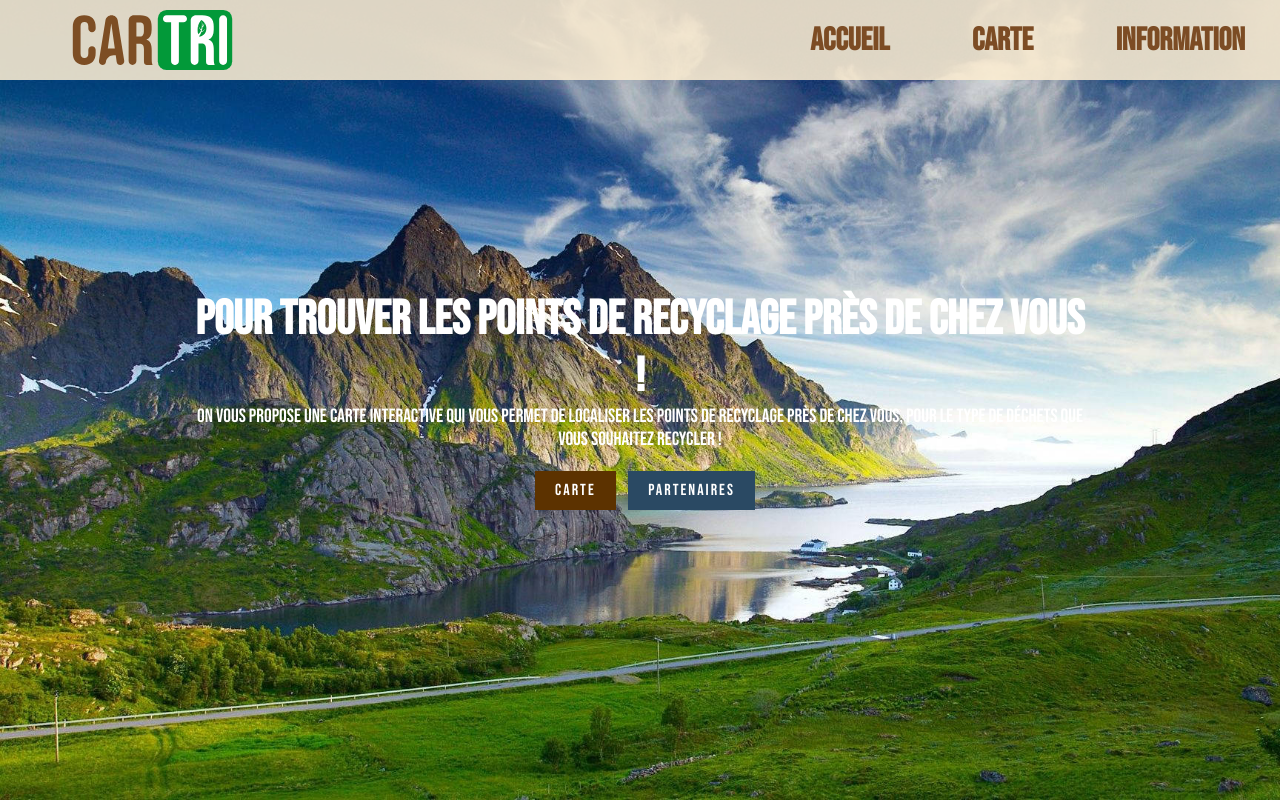
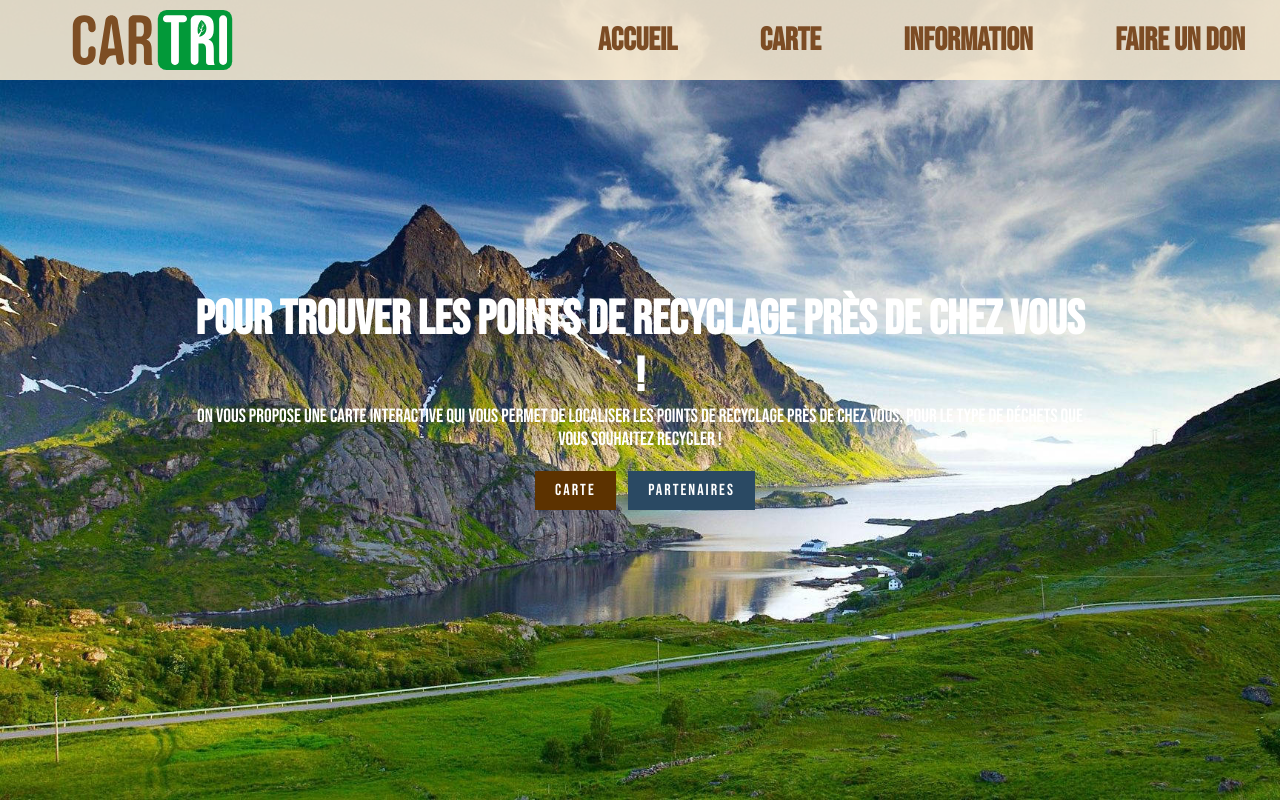
Before and after one commit to LowellTN/PPII_2023, a Flask app: page / in a window 1280 px wide. Run offline with Flask 3, Linux system fonts and the light colour scheme.

Commit message:
Ajout du bouton 'Faire un don' sur la homepage qui mène à la page de dons

```diff
--- a/templates/homepage.html
+++ b/templates/homepage.html
@@ -17,6 +17,7 @@
                     <li class="active"><a href="#">Accueil</a></li>
                     <li><a href="map">Carte</a></li>
                     <li><a href="#">Information</a></li>
+                    <li><a href="dons">Faire un don</a></li>
                 </ul>
             </div>
             <img src="./static/images/bouton_menu.svg" alt="bouton menu" class="btn-menu" width="50px" height="50px">
```
